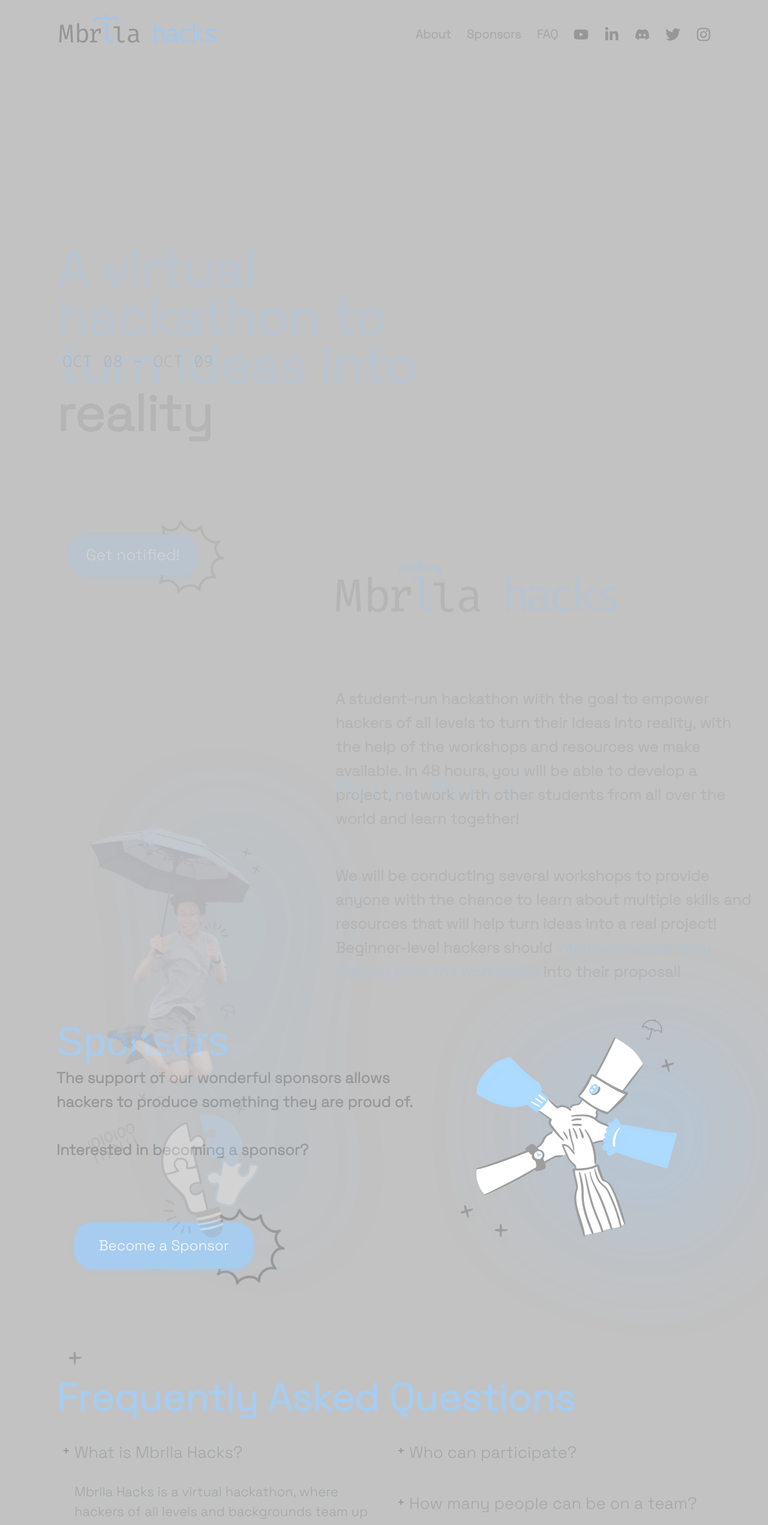
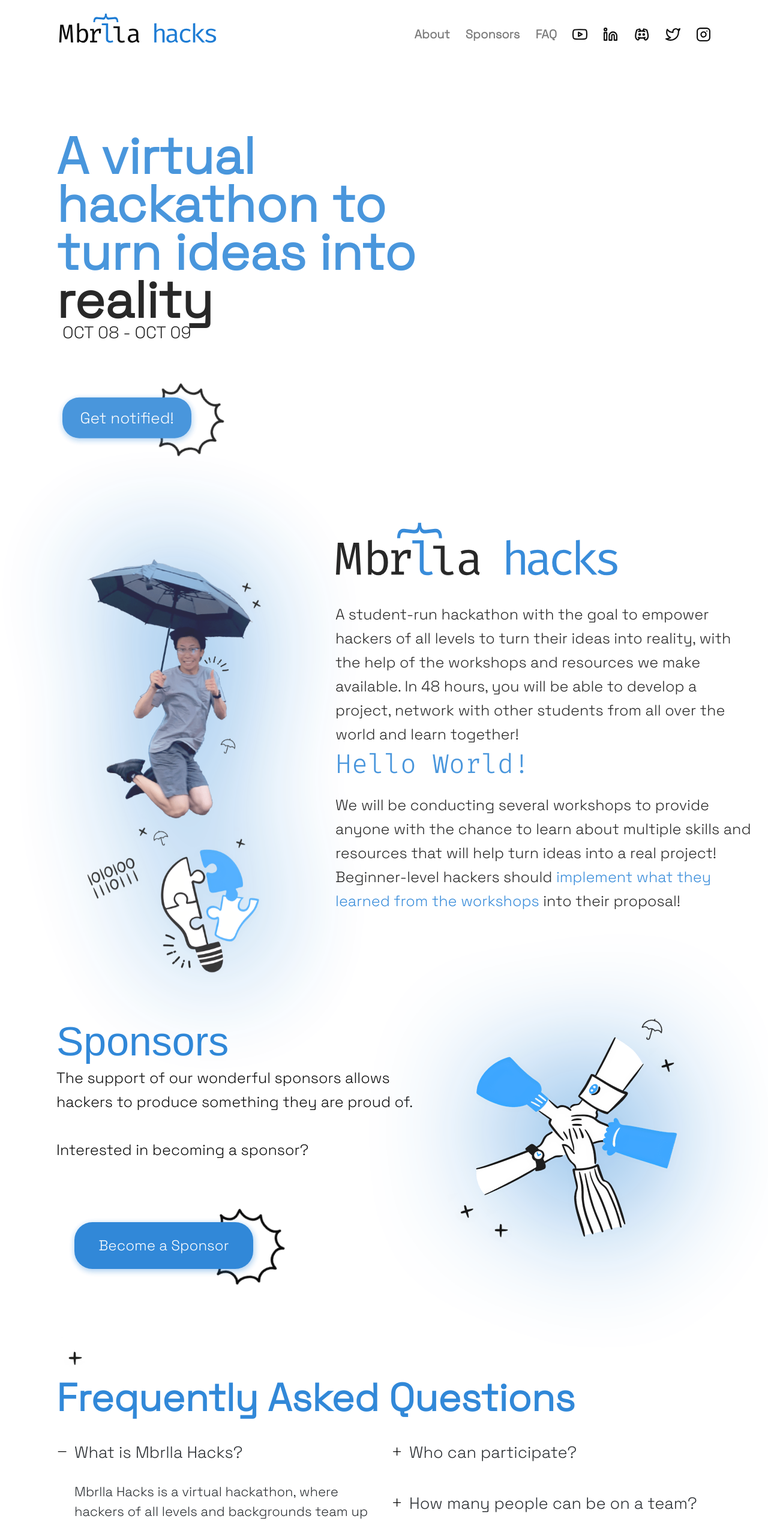
Before and after one commit to MbrllaHacks/Website, a React (Create React App) app: page / in a window 1280 px wide. Shown: the top 2543 px of the page at 60% size. Built offline with nearby package versions, Linux system fonts and the light colour scheme; a web font is replaced by a local one.

Commit message:
Fixed minor changes

```diff
--- a/src/App.js
+++ b/src/App.js
@@ -18,7 +18,7 @@
   const [loading, setLoading] = useState(true)
 
   useEffect(() => {
-    setTimeout(() => setLoading(false), 5000)
+    setTimeout(() => setLoading(false), 4000)
   }, [])
   return (
     <>
--- a/src/components/Faq/faq.js
+++ b/src/components/Faq/faq.js
@@ -10,14 +10,14 @@
     var qAndA_Left = {
                 "Does this cost money?":"Lorem ipsum dolor sit amet consectetur adipisicing elit. Laboriosam quaerat eaque at amet! Nobis, natus? Excepturi ea consectetur voluptate ipsa iusto aut. Aspernatur, veritatis. Ut exercitationem officia harum ullam corrupti.",
                 "What if this is my first time at a hackathon?":"Lorem, ipsum dolor sit amet consectetur adipisicing elit. In omnis culpa eveniet, nisi veritatis repudiandae quis facere, vero molestiae vel ratione a fugiat qui debitis, corporis harum beatae placeat excepturi!",
-                "What kinds of events will be there?":"Lorem, ipsum dolor sit amet consectetur adipisicing elit. In omnis culpa eveniet, nisi veritatis repudiandae quis facere, vero molestiae vel ratione a fugiat qui debitis, corporis harum beatae placeat excepturi!",
-                "When do hacker applications open?":"Lorem, ipsum dolor sit amet consectetur adipisicing elit. In omnis culpa eveniet, nisi veritatis repudiandae quis facere, vero molestiae vel ratione a fugiat qui debitis, corporis harum beatae placeat excepturi!"}
+                "What kinds of events will be there?":"Lorem, ipsum dolor sit amet consectetur adipisicing elit. In omnis culpa eveniet, nisi veritatis repudiandae quis facere, vero molestiae vel ratione a fugiat qui debitis, corporis harum beatae placeat excepturi!"}
 
     var qAndA_Right = {"Who can participate?": "Lorem ipsum dolor sit amet consectetur adipisicing elit. Alias asperiores nesciunt eligendi, ratione necessitatibus aliquam tempore. Expedita iste alias consequuntur minima. Libero saepe exercitationem quam accusamus dignissimos deleniti? Mollitia, reiciendis!",
                 "How many people can be on a team?":"Lorem ipsum dolor sit amet consectetur adipisicing elit. Laboriosam quaerat eaque at amet! Nobis, natus? Excepturi ea consectetur voluptate ipsa iusto aut. Aspernatur, veritatis. Ut exercitationem officia harum ullam corrupti.",
                 "How do I form a team?":"Lorem, ipsum dolor sit amet consectetur adipisicing elit. In omnis culpa eveniet, nisi veritatis repudiandae quis facere, vero molestiae vel ratione a fugiat qui debitis, corporis harum beatae placeat excepturi!",
                 "What is the judging criteria?":"Lorem, ipsum dolor sit amet consectetur adipisicing elit. In omnis culpa eveniet, nisi veritatis repudiandae quis facere, vero molestiae vel ratione a fugiat qui debitis, corporis harum beatae placeat excepturi!",
-                "Are there prizes?":"Lorem, ipsum dolor sit amet consectetur adipisicing elit. In omnis culpa eveniet, nisi veritatis repudiandae quis facere, vero molestiae vel ratione a fugiat qui debitis, corporis harum beatae placeat excepturi!"}
+                "Are there prizes?":"Lorem, ipsum dolor sit amet consectetur adipisicing elit. In omnis culpa eveniet, nisi veritatis repudiandae quis facere, vero molestiae vel ratione a fugiat qui debitis, corporis harum beatae placeat excepturi!",
+                "When do hacker applications open?":"Lorem, ipsum dolor sit amet consectetur adipisicing elit. In omnis culpa eveniet, nisi veritatis repudiandae quis facere, vero molestiae vel ratione a fugiat qui debitis, corporis harum beatae placeat excepturi!"}
 
     return(
         <section>
--- a/src/components/Faq/questions.js
+++ b/src/components/Faq/questions.js
@@ -1,6 +1,8 @@
 import React from "react";
 import { Row } from "react-bootstrap";
 import '../../style.css';
+import { BsPlusLg } from "react-icons/bs";
+import { AiOutlineMinus, AiOutlinePlus } from "react-icons/ai";
 
 class ToggleableAnswer extends React.Component{
     constructor(props){
@@ -10,30 +12,17 @@
         this.isClicked = this.isClicked.bind(this);
     }
 
-    componentDidMount(){
-        this.expandText()
-    }
-
     isClicked(){
         this.setState(previousState => ({
             isToggledOn: !previousState.isToggledOn
         }));
     }
 
-    expandText = () => {
-        console.log("color change");
-
-        /*$(this.props.children).css("color", "red")*/
-
-        // return (this.props.children)
-    }
-
     render(){
         return(
             <Row className="collapsible-group">
-                {/* <div className={this.state.isToggledOn ? "randomItem active" : "randomItem"}></div> */}
 
-                <div onClick={this.isClicked} className="expand-button">+</div>
+                <div onClick={this.isClicked} className="expand-button">{this.state.isToggledOn ? <AiOutlineMinus/> : <AiOutlinePlus/> }</div>
 
                 <p className={this.state.isToggledOn ? "group-content active":"group-content"} style={{fontSize: 22}}>
                     {this.props.children}
--- a/src/components/Navbar/navbar.js
+++ b/src/components/Navbar/navbar.js
@@ -1,11 +1,11 @@
 import { Navbar, Nav, Container } from "react-bootstrap";
 import logo from "./../../Assets/logo.svg";
 import '../../style.css';
-import { FaInstagram,
-         FaLinkedinIn,
-         FaDiscord,
-         FaYoutube,
-         FaTwitter } from "react-icons/fa";
+import { FiInstagram,
+         FiLinkedin,
+         FiYoutube,
+         FiTwitter } from "react-icons/fi";
+import { TbBrandDiscord } from "react-icons/tb";
 
 function NavbarComp() {
   return (
@@ -41,22 +41,22 @@
             >
               FAQ
             </Nav.Link>
-            <Nav.Link eventKey={2} href="#youtube" className="nel">
-              <FaYoutube size={25} color='black' />
+            <Nav.Link eventKey={2} href="#youtube" target="_blank" className="nel">
+              <FiYoutube size={25} color='black' />
             </Nav.Link>
-            <Nav.Link eventKey={2} href="#linkedin" className="nel">
-              <FaLinkedinIn size={25} color='black' />
+            <Nav.Link eventKey={2} href="#linkedin" target="_blank" className="nel">
+              <FiLinkedin size={25} color='black' />
             </Nav.Link>
-            <Nav.Link eventKey={2} href="#Discord" className="nel">
-              <FaDiscord size={25} color='black'  />
+            <Nav.Link eventKey={2} href="#Discord" target="_blank" className="nel">
+              <TbBrandDiscord size={27} color='black'  />
             </Nav.Link>
             {/* Add Discord Link here */}
-            <Nav.Link eventKey={2} href="#Twitter" className="nel">
-              <FaTwitter size={25} color='black' />
+            <Nav.Link eventKey={2} href="#Twitter" target="_blank" className="nel">
+              <FiTwitter size={25} color='black' />
             </Nav.Link>
             {/* Add Twitter Link here */}
-            <Nav.Link eventKey={2} href="#Instagram" className="nel">
-              <FaInstagram size={25} color='black' />
+            <Nav.Link eventKey={2} href="https://www.instagram.com/mbrllahacks/" target="_blank" className="nel">
+              <FiInstagram size={25} color='black' />
             </Nav.Link>
             {/* Add Insta link here   */}
           </Nav>
--- a/src/components/Teams/circle.js
+++ b/src/components/Teams/circle.js
@@ -3,9 +3,9 @@
 
 function Circle(props) {
   return (
-        <div class="umbrella">
+        <div class="umbrella" onclick="">
             <img src={props.image} id="pfp" className="img"></img>
-            <p className='org-name'>{props.name}</p>
+            <p className='org-name' >{props.name} </p>
             <input id='panel' type='checkbox' />
             <label class='panel' for='panel'></label>
             <div class="stick"></div>
--- a/src/style.css
+++ b/src/style.css
@@ -10,7 +10,6 @@
 @keyframes BlackInAnimation {
   0% {
     opacity: 0;
-    background-color: #000000;
   }
   100% {
     opacity: 1;
@@ -18,15 +17,36 @@
 }
 
 /* ----------------------------------------------- App.js/Loading --------------------------------------------------- */
-.loading-screen{
-  background-color: black;
+
+@keyframes LoadingAnimation {
+  0% {
+    opacity: 0;
+    background-color: #000000;
+  }
+
+  20% {
+    opacity: 1;
+    background-color: #000000;
+  }
+
+  75% {
+    opacity: 1;
+    background-color: #000000;
+  }
+  100% {
+    opacity: 0;
+  }
+}
+
+.loading-screen {
+  animation: LoadingAnimation ease-in-out 4.1s;
   display: flex;
   justify-content: center;
   align-items: center;
   text-align: center;
   min-height: 100vh;
 }
-.loading-gif{
+.loading-gif {
   width: 100%;
 }
 
@@ -75,6 +95,9 @@
   font-size: 26px;
   line-height: 45px;
   color: #ffffff;
+  position: relative;
+  bottom: 60px;
+  right: 10px;
 }
 
 .register:hover {
@@ -108,7 +131,6 @@
 }
 
 .dates {
-  font-family: "Fira Code";
   font-style: bold;
   font-weight: 400;
   font-size: 28px;
@@ -119,7 +141,8 @@
 }
 
 .home-nick {
-  filter: drop-shadow(100px 5px 100px #2883d7);
+  filter: drop-shadow(100px 5px 100px);
+  -webkit-filter: drop-shadow(10px 5px 100px #2883d7);
   margin-bottom: 30px;
 }
 
@@ -129,6 +152,7 @@
   z-index: -1;
   position: relative;
   right: 140px;
+  bottom: 60px;
 }
 
 .home-section {
@@ -151,7 +175,14 @@
   }
 }
 
-@media (min-width: 575px) and (max-width: 766px) {
+@media (max-width: 768px) {
+  .register {
+    position: relative;
+    top: 0px;
+  }
+}
+
+@media (min-width: 575px) and (max-width: 768px) {
   .prin {
     position: relative;
     bottom: 150px;
@@ -196,13 +227,14 @@
   position: relative;
   bottom: 60px;
   filter: drop-shadow(100px 5px 100px #2883d7);
+  -webkit-filter: drop-shadow(10px 5px 100px #2883d7);
 }
 
 .about-text {
   width: 700px;
   font-family: "Space Grotesk";
   font-style: normal;
-  font-weight: 600;
+  font-weight: 400;
   font-size: 25px;
   line-height: 40px;
 
@@ -274,6 +306,10 @@
   margin: 30px;
 }
 
+.sponsorUs:hover {
+  background: #0385ff;
+}
+
 .sponsors-prin {
   width: 250px;
   transform: rotate(-126.32deg);
@@ -286,7 +322,7 @@
   width: 600px;
   font-family: "Space Grotesk";
   font-style: normal;
-  font-weight: 600;
+  font-weight: 400;
   font-size: 25px;
   line-height: 40px;
 
@@ -295,6 +331,7 @@
 
 .sponsors-img {
   filter: drop-shadow(100px 5px 100px #2883d7);
+  -webkit-filter: drop-shadow(10px 5px 100px #2883d7);
 }
 
 @media (min-width: 990px) and (max-width: 1200px) {
@@ -388,7 +425,7 @@
   font-size: 27px;
 }
 
-#main{
+#main {
   margin-left: 30px;
 }
 
@@ -418,8 +455,8 @@
   display: inline-block;
   font-size: larger;
   position: relative;
-  bottom: 36px;
-  right: 20px;
+  bottom: 37px;
+  right: 30px;
 }
 
 .expand-button:hover {
@@ -429,8 +466,7 @@
 
 .collapsible-group .group-content {
   max-height: 0;
-  transition-timing-function: ease-in-out;
-  transition-duration: 0.7s;
+  transition: all 0.5s;
   overflow: hidden;
 }
 
@@ -465,6 +501,11 @@
   line-height: 45px;
   color: #ffffff;
 }
+
+.button-send:hover {
+  background: #0385ff;
+}
+
 .contact-header {
   font-size: 60px;
   color: #2883d7;
@@ -510,6 +551,7 @@
 .contact-img {
   max-width: 300px;
   filter: drop-shadow(100px 5px 100px #2883d7);
+  -webkit-filter: drop-shadow(10px 5px 100px #2883d7);
 }
 
 .socials > * {
@@ -567,12 +609,12 @@
     transform: translate3d(0, 0, 0);
   }
   100% {
-    transform: translate3d(-60rem, 0, 0); /* Adjust this image width */
+    transform: translate3d(-169rem, 0, 0); /* Adjust this image width */
   }
 }
 
 .circle {
-  animation: slide 7s linear infinite; /* Adjust the time here */
+  animation: slide 20s linear infinite; /* Adjust the time here */
 }
 
 .teams-title {
@@ -716,15 +758,6 @@
   padding: 2px;
 }
 
-#pfp:hover ~ .panel::after {
-  transform: scaleX(1) scaleY(1);
-}
-
-#pfp:hover ~ .org-name {
-  display: none;
-  position: absolute;
-}
-
 /* #panel:checked + .panel:before {
     transform: scaleX(0.000001);
     opacity: 0;
@@ -768,45 +801,47 @@
 
 @keyframes bounce {
   0% {
-    -webkit-transform: translateY(0);
-    -ms-transform: translateY(0);
     transform: translateY(0);
   }
   50% {
-    -webkit-transform: translateY(-30px);
-    -ms-transform: translateY(-30px);
     transform: translateY(-30px);
   }
   100% {
-    -webkit-transform: translateY(0px);
-    -ms-transform: translateY(0px);
     transform: translateY(0px);
   }
-}
-.panel,
-.stick {
-  transition-duration: 0.5s;
-  -webkit-animation-duration: 0.5s;
-  animation-duration: 0.5s;
-  transform: scale(0);
 }
 
 #pfp:hover ~ .panel {
   transform: scaleX(1) scaleY(1);
   cursor: pointer;
   animation-name: bounce;
-  -moz-animation-name: bounce;
 }
 
 #pfp:hover ~ .stick {
   transform: scaleX(1) scaleY(1);
   cursor: pointer;
   animation-name: bounce;
-  -moz-animation-name: bounce;
 }
 
 #pfp:hover {
   border: 4px solid #2883d7;
+}
+
+#pfp:hover ~ .panel::after {
+  transform: scaleX(1) scaleY(1);
+}
+
+#pfp:hover ~ .org-name {
+  display: none;
+  position: absolute;
+}
+
+.panel,
+.stick {
+  transition: transform 0.3s ease-in;
+  -webkit-transition: 0.3s transform ease-in;
+  animation-duration: 0.5s;
+  transform: scale(0);
 }
 
 /* -----------------------------------------------  Footer Page -----------------------------------------------   */
```
Also changed, not shown: src/components/Contact/contact.js (+15 -15 lines), src/components/Teams/Teams.js (+27 -8 lines), 1 other file (tests, documents, lock files or other folders).
